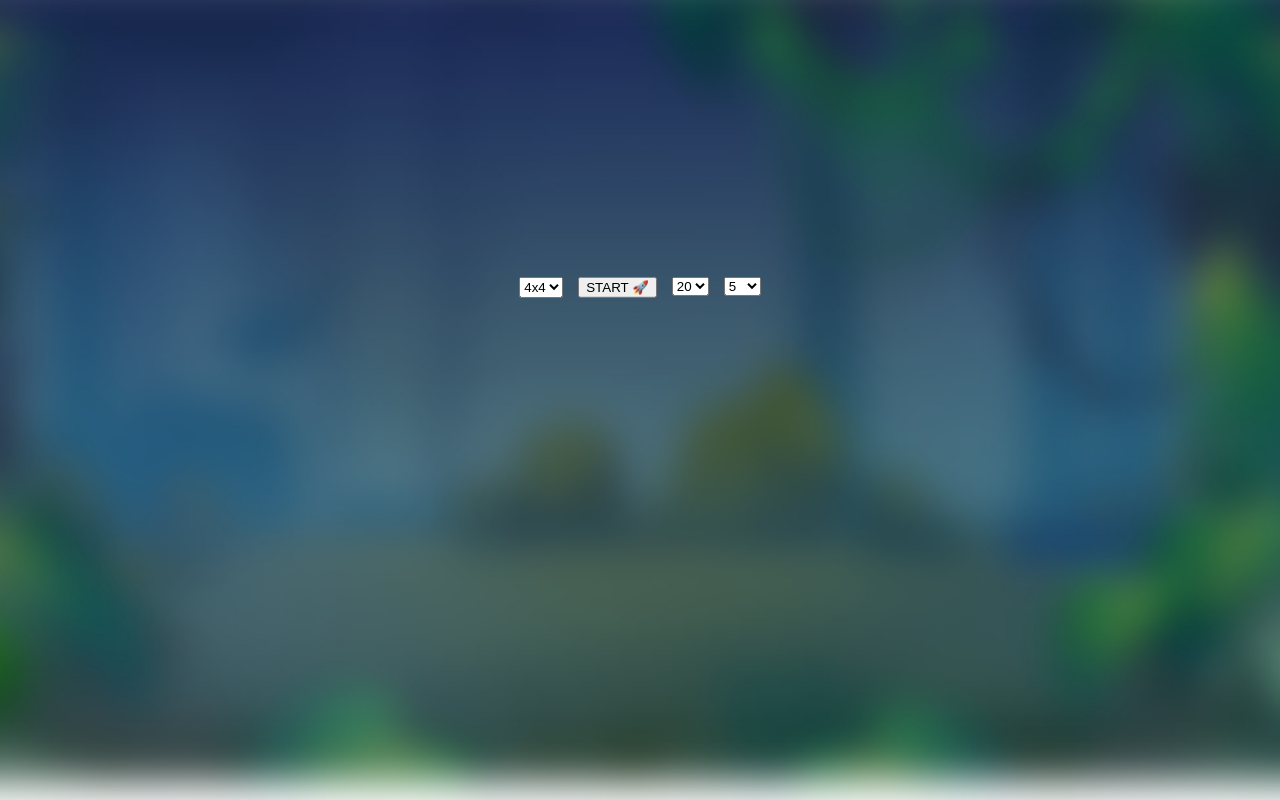
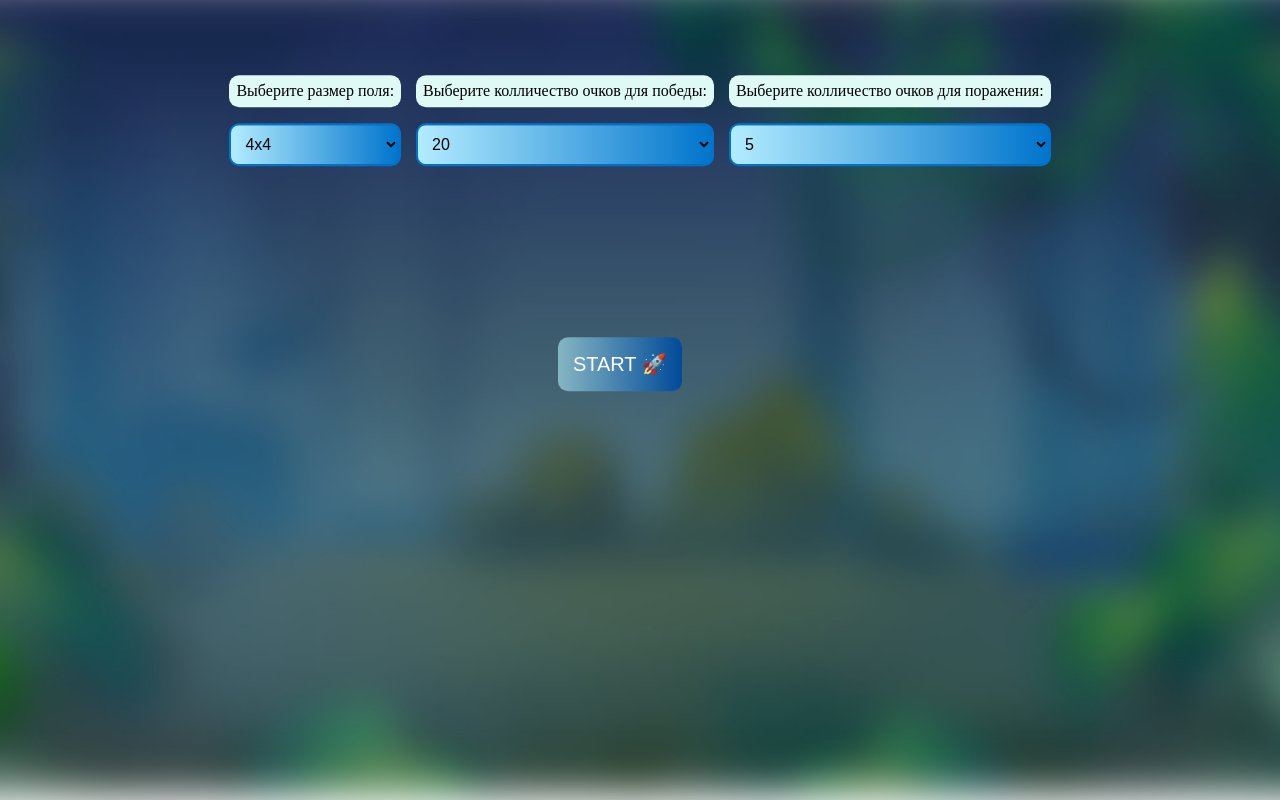
Before and after one commit to molniagrom/Game__Catch__Google, a plain HTML site: page index.html in a window 1280 px wide. Drawn offline with Linux system fonts and the light colour scheme.

Commit message:
adjustment settings-mode

```diff
--- a/style.css
+++ b/style.css
@@ -1,47 +1,105 @@
-.container, .greed-box{
+.container,
+.greed-box {
   display: flex;
   flex-direction: row;
   justify-content: center;
   align-items: center;
 }
 
-body{
+body {
   background: url("./background.jpeg") 50% 10% / cover no-repeat;
   background-size: 150%;
 }
 
-#root{
+#root {
   position: relative;
   top: 50%;
   left: 0;
   max-height: 100%;
 }
 
-.box{
+.box {
   display: flex;
   gap: 15px;
- transform: translateY(21vw);
+  /* position: relative; */
+  transform: translateY(4vw);
 }
 
-.greed-box{
+.greed-box {
   transform: translateY(5vw);
-
 }
 
 .box * {
-cursor: pointer;
+  cursor: pointer;
 }
 
-.td-cent{
- text-align: center;
- font-size: 23px;
+.td-cent {
+  text-align: center;
+  font-size: 23px;
 }
 
-.win-container, .lose-container{
+.win-container,
+.lose-container {
   display: flex;
   flex-direction: column;
   justify-content: center;
   align-items: center;
+}
+
+.container {
+  position: relative;
+}
+
+.gridSizeContainer {
+ transform: translateY(-16px);
+}
+
+.button-start {
+  position: absolute;
+  top: 200%;
+  left: 40%;
+  padding: 15px;
+  border-radius: 10px;
+  font-size: 20px;
+  background: linear-gradient(to right, #86b6c3, #004a99);
+  color: white;
+  border: none;
+  cursor: pointer;
+  transition: background-color 0.3s ease, transform 0.3s ease;
+}
+
+.select {
+  width: 100%;
+  padding: 10px;
+  font-size: 16px;
+  border-radius: 10px;
+  border: 2px solid #0074cc;
+  background: linear-gradient(to right, #b3ecff, #0074cc);
+  color: #000;
+  outline: none;
+  cursor: pointer;
+  transition: background-color 0.3s ease, transform 0.3s ease;
+}
+
+.select:hover {
+  background: linear-gradient(to right, #c3fff6, #004a99);
+  transform: scale(1.02);
+}
+
+.select:focus {
+  border-color: #004a99;
+  box-shadow: 0 0 10px rgba(0, 116, 204, 0.5);
+}
+
+.button-start:hover {
+  background: linear-gradient(to right, #77d0ed, #0074cc);
+  transform: scale(1.05);
+}
+
+.gridSizeSelectText {
+  background-color: #dff9f5;
+  padding: 7px;
+  border-radius: 10px;
 }
 
 /* .container{
--- a/ui/settings-mode.component.js
+++ b/ui/settings-mode.component.js
@@ -24,6 +24,13 @@ SettingsMode.render = (element) => {
     setGridSize(selectedValue);
   });
 
+  const gridSizeContainer = document.createElement("p");
+  gridSizeContainer.classList.add("gridSizeContainer")
+
+  const gridSizeSelectText = document.createElement("p");
+  gridSizeSelectText.classList.add('gridSizeSelectText')
+  gridSizeSelectText.textContent = 'Выберите размер поля:';
+
   for (let size = 4; size <= 8; size++) {
     const gridSizeOptionElement = document.createElement("option");
     gridSizeSelectElement.classList.add("option")
@@ -32,7 +39,8 @@ SettingsMode.render = (element) => {
     gridSizeSelectElement.append(gridSizeOptionElement);
   }
 
-  element.append(gridSizeSelectElement);
+  gridSizeContainer.append(gridSizeSelectText, gridSizeSelectElement)
+  element.append(gridSizeContainer);
 
   const startButtonElement = document.createElement("button");
   startButtonElement.classList.add("button-start")
@@ -47,7 +55,7 @@ SettingsMode.render = (element) => {
   const pointsToWin = PointsToWin();
   const pointsToLose = PointsToLose();
 
-  element.append(startButtonElement, pointsToWin.element, pointsToLose.element);
+  element.append( startButtonElement, pointsToWin.element, pointsToLose.element);
 };
 
 // ..........................................................
@@ -63,6 +71,10 @@ export function PointsToWin() {
 PointsToWin.render = (element) => {
   const PointsToWinSelectElement = document.createElement("select");
   PointsToWinSelectElement.classList.add("select")
+
+  const PointsToWinSelectText = document.createElement("p");
+  PointsToWinSelectText.classList.add('gridSizeSelectText')
+  PointsToWinSelectText.textContent = 'Выберите колличество очков для победы:';
 
   const pointsToWinCount = getPointsToWin();
   for (let i = 10; i <= 60; i += 10) {
@@ -82,7 +94,7 @@ PointsToWin.render = (element) => {
     setPointsToWin(selectedValue);
   });
 
-  element.append(PointsToWinSelectElement);
+  element.append(PointsToWinSelectText, PointsToWinSelectElement);
 };
 
 // ..........................................................
@@ -100,6 +112,11 @@ PointsToLose.render = (element) => {
   PointsToLoseSelectElement.classList.add("select")
 
   const pointsToLoseCount = getPointsToLose();
+
+  const PointsToLoseText = document.createElement("p");
+  PointsToLoseText.classList.add('gridSizeSelectText')
+  PointsToLoseText.textContent = 'Выберите колличество очков для поражения:';
+
   for (let i = 5; i <= 25; i += 5) {
     const PointsToLoseOptionElement = document.createElement("option");
     PointsToLoseOptionElement.classList.add("option")
@@ -117,5 +134,5 @@ PointsToLose.render = (element) => {
     setPointsToLose(selectedValue);
   });
 
-  element.append(PointsToLoseSelectElement);
+  element.append(PointsToLoseText, PointsToLoseSelectElement);
 };
```
Also changed, not shown: index.html (+2 -1 lines).
